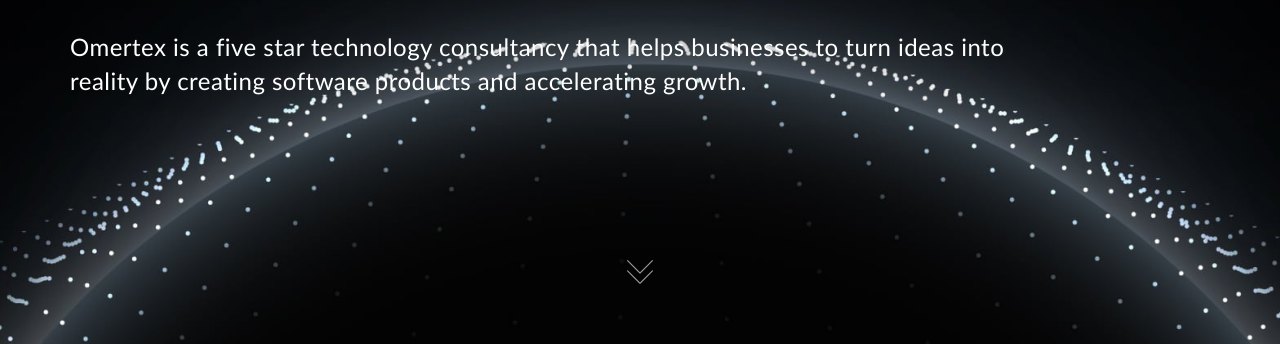
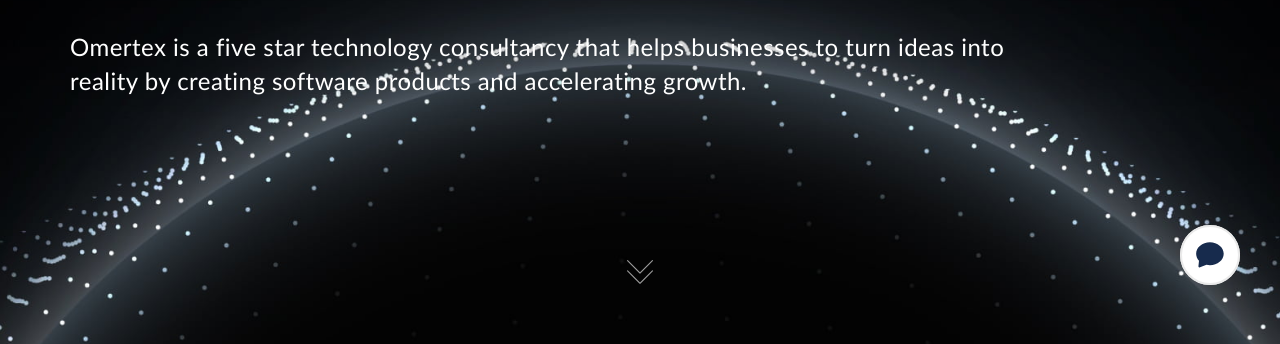
Before and after one commit to omertex-software/website, a Gatsby site: page / in a window 1280 px wide. Shown: the part 475-819 px from the top of the page. Built offline with nearby package versions, Linux system fonts and the light colour scheme; Gatsby itself is replaced by a stand-in of ours.

Commit message:
Show social networks buttons

```diff
--- a/src/components/layout.js
+++ b/src/components/layout.js
@@ -1,14 +1,14 @@
 import React from "react"
 import Header from "./header/header"
 import Footer from "./footer/footer"
-// import SocialNetworks from "./socialNetworks/socialNetworks"
+import SocialNetworks from "./socialNetworks/socialNetworks"
 
 const Layout = ({ children }) => {
   return (
     <>
       <Header />
       <main>{children}</main>
-      {/*<SocialNetworks />*/}
+      <SocialNetworks />
       <Footer />
     </>
   )
```
